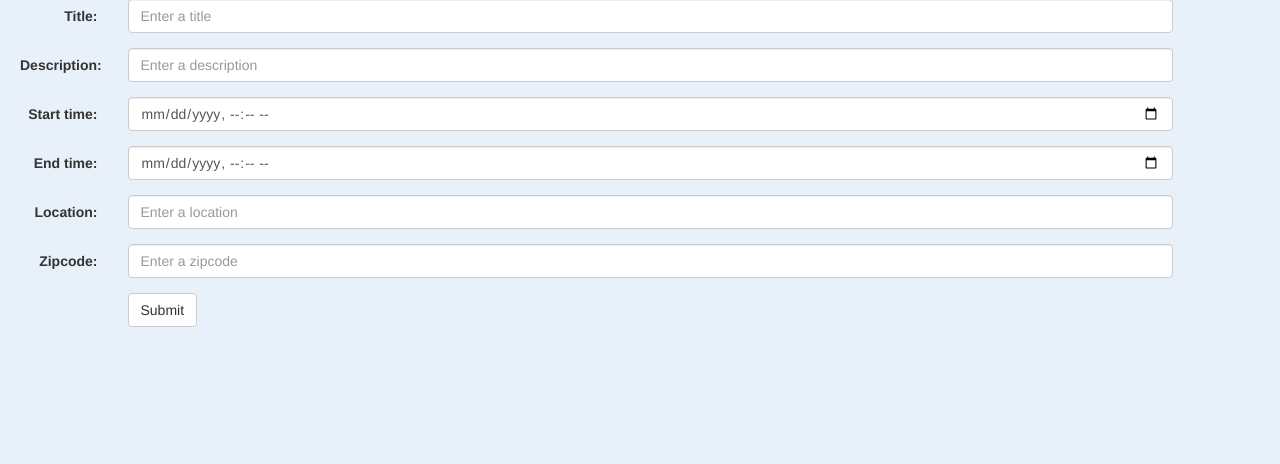
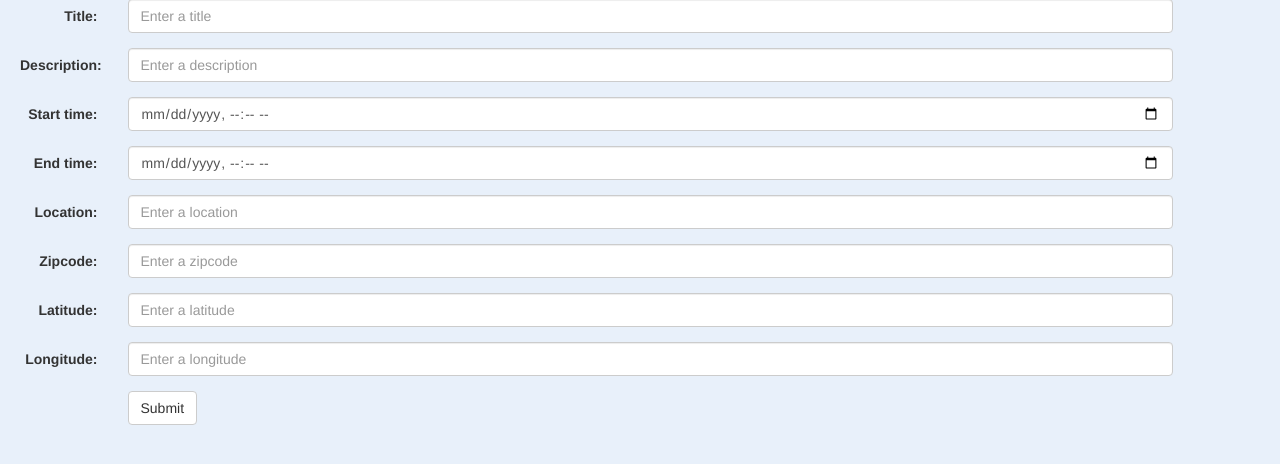
Before and after one commit to momopranto/doggo-db-boombastic, a Flask app: page /create_event in a window 1280 px wide. Shown: the part 136-600 px from the top of the page. Run offline with Flask 2, Linux system fonts and the light colour scheme; parts of the project's set-up code (start-up, migrations or seed data) failed here and were passed over; some libraries are stand-ins or nearby versions.

Commit message:
added lat and long inputs to form

```diff
--- a/app/templates/create_event.html
+++ b/app/templates/create_event.html
@@ -49,6 +49,18 @@
     </div>
   </div>
   <div class="form-group">
+    <label class="control-label col-sm-1" for="latitude">Latitude:</label>
+    <div class="col-sm-10">
+      <input style="wnameth: 250px" type="text" class="form-control" name="latitude" placeholder="Enter a latitude" required>
+    </div>
+  </div>
+    <div class="form-group">
+    <label class="control-label col-sm-1" for="longitude">Longitude:</label>
+    <div class="col-sm-10">
+      <input style="wnameth: 250px" type="text" class="form-control" name="longitude" placeholder="Enter a longitude" required>
+    </div>
+  </div>
+  <div class="form-group">
     <div class="col-sm-offset-1 col-sm-10">
       <button type="submit" class="btn btn-default">Submit</button>
     </div>
```
